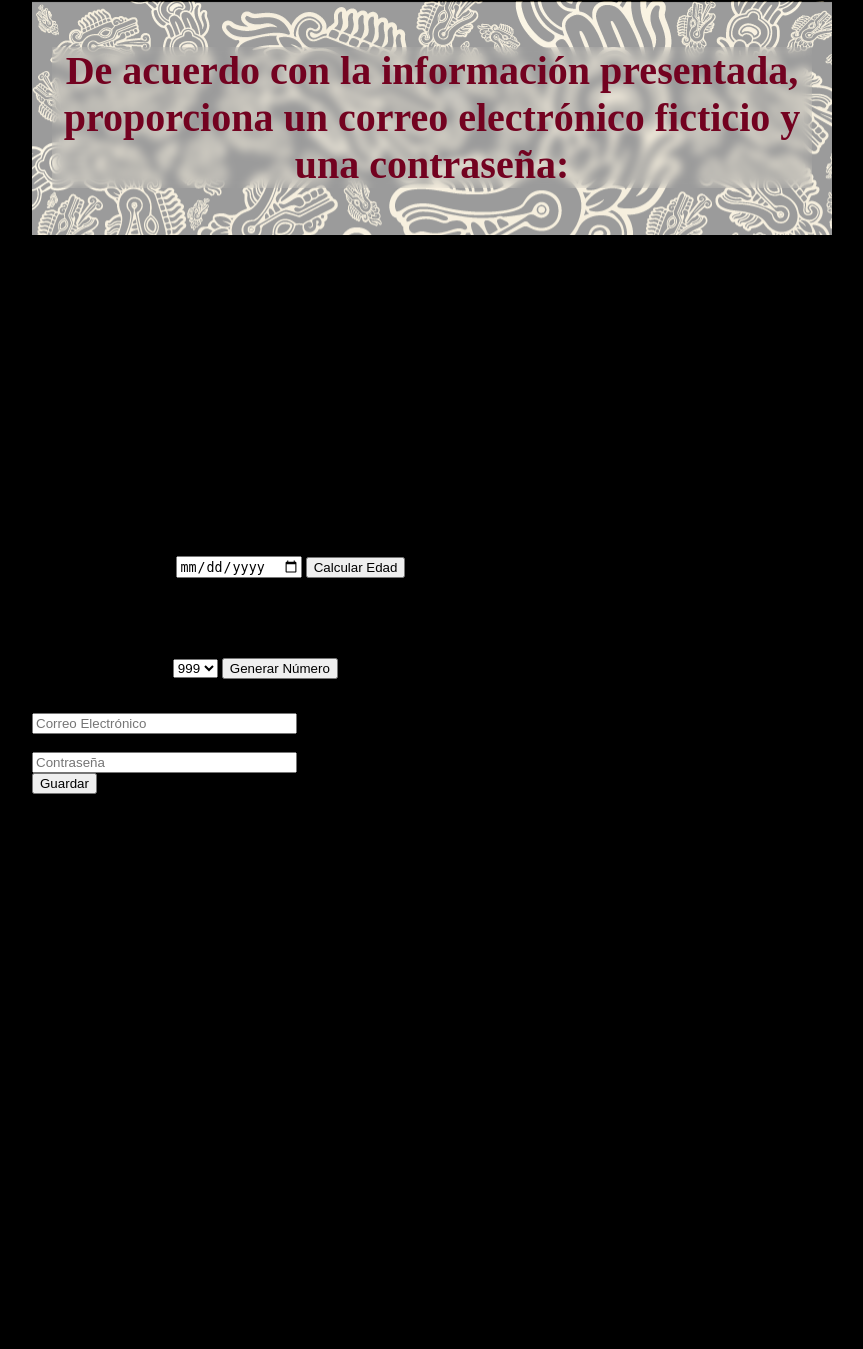
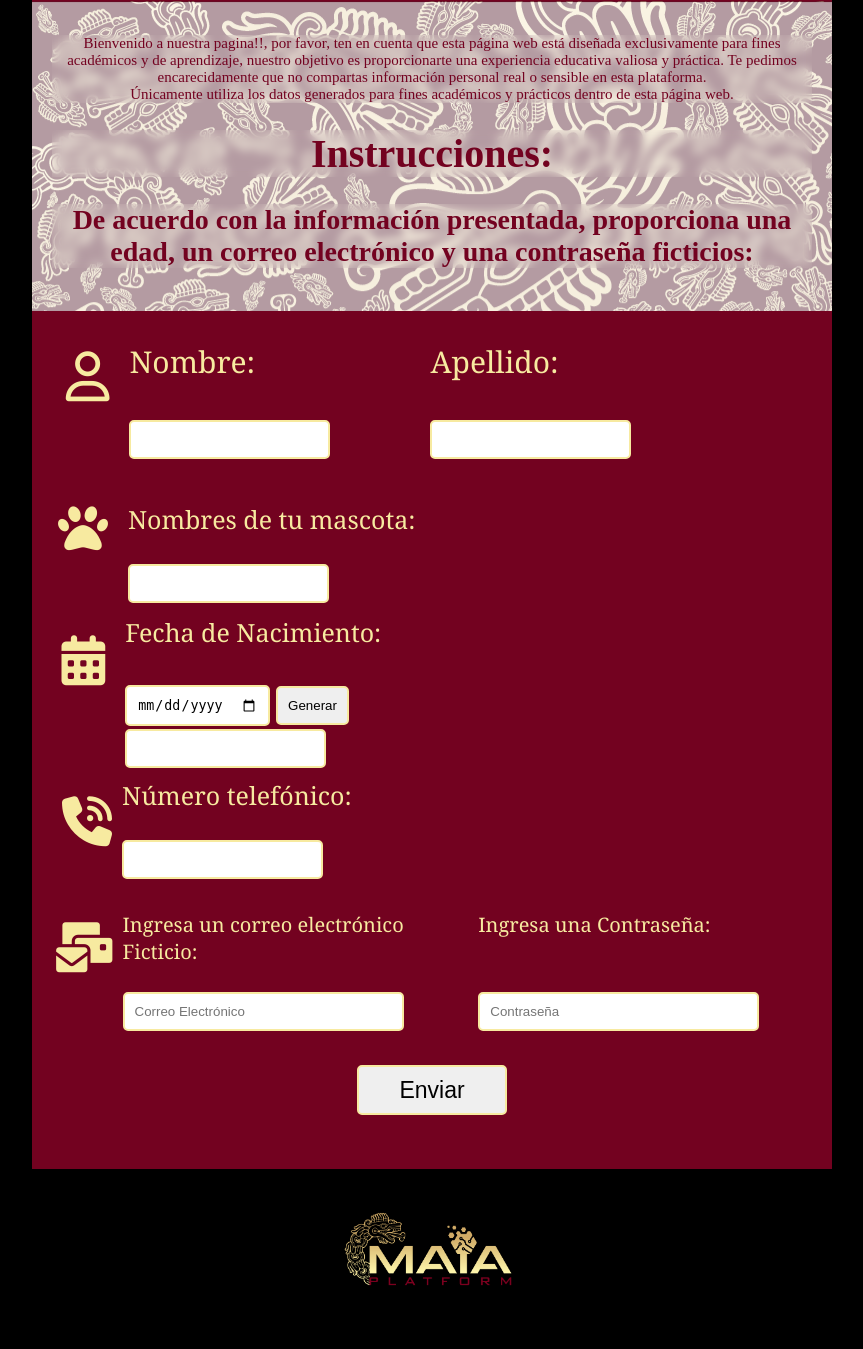
Before and after one commit to CarolinaDg26/validacion_contrasenas, a PHP site: page /index2.html in a window 1280 px wide. Shown: the whole page, without its empty margins (208-1071 px from the left). Before the commit the page ends 794 px from the top, so only its background shows below. Run offline with PHP 8.4, Linux system fonts and the light colour scheme; some libraries are stand-ins or nearby versions.

Commit message:
modified:   estilo.css 	modified:   index.php 	modified:   index2.html

```diff
--- a/estilo.css
+++ b/estilo.css
@@ -42,6 +42,11 @@
     .contenedor1 h1{
       backdrop-filter: blur(5px);
       text-align: center;
+    }
+    .contenedor1 p{
+      backdrop-filter: blur(5px);
+      text-align: center;
+      font-size: 15px;
     }
     .contenedor1 h2{
       text-align: center;
--- a/index2.html
+++ b/index2.html
@@ -1,64 +1,121 @@
+<?php
+require 'conexion.php';
+?>
 <!DOCTYPE html>
-<html lang="en">
-<head>
+<html lang="es">
+<head >
     <meta charset="UTF-8">
     <meta name="viewport" content="width=device-width, initial-scale=1.0">
     <title>Validación de contraseñas</title>
     <link rel="stylesheet" href="estilo.css">
+    <script src='https://kit.fontawesome.com/e3805e7bb5.js' crossorigin='anonymous'></script>
 </head>
-<body class="ancho">
-    <div class="contenedor1 ancho">
-        <h1>De acuerdo con la información presentada, proporciona un correo electrónico ficticio y una contraseña:</h1>
+<body onload="generarNumero()" class="ancho" >
+<div class="fondo">
+<form action="enviar.php" id="forml" name="forml" method="POST">
+
+<div class="contenedor1">
+    <p>Bienvenido a nuestra pagina!!, por favor, ten en cuenta que esta página web está diseñada exclusivamente para fines académicos y de aprendizaje, nuestro objetivo es proporcionarte una experiencia educativa valiosa y práctica.
+Te pedimos encarecidamente que no compartas información personal real o sensible en esta plataforma. <br> Únicamente utiliza los datos generados para fines académicos y prácticos dentro de esta página web.</p>
+    <h1>Instrucciones:</h1>
+    <h2>De acuerdo con la información presentada, proporciona una edad, un correo electrónico y una contraseña ficticios:</h2>
+</div>
+<div class="prueba">
+ <div class="imguser">
+ <i class="fa-regular fa-user user"></i> <br>
  </div>
 
  <div class="column">
-        <div id="fila-nombres"></div>
+ <p>Nombre: </p><input class="campos" text="" type="text" id="fila-nombres"name="nombre"readonly="true"/>
  </div>
 
  <div class="column">
-        <div id="fila-apellidos"></div>
+    <p>Apellido: </p><input text="" type="text" id="fila-apellidos" name="apellido"readonly="true"/>
+</div>
 </div>
 
-    <div class="column">
+<br><br><br>
+
+<div class="prueba1">
+ <div class="imguser2">
+ <i class="fa-solid fa-paw user"></i>
+ </div>
+ <div class="column2">
     <p>Nombres de tu mascota:</p>
-        <div id="fila-mascotas"></div>
+    <input text="" type="text" id="fila-mascotas" name="mascot"readonly="true"/>
+ </div>
 </div>
 
-    <div style="clear: both;"></div> <!-- Clear float para evitar problemas de altura -->
+<div style="clear: both;"></div>  <!--Clear float para evitar problemas de altura -->
 
-    <div>
-        <h1>Calculadora de Edad</h1>
-        <label for="fecha-nacimiento">Fecha de Nacimiento:</label>
+<br>
+
+<div class="prueba2">
+<div class="imguser3">
+<i class="fa-solid fa-calendar-days user"></i>
+</div>
+ <div class="column3">
+    <!--h1>Edad</!h1-->
+    <label  for="fecha-nacimiento">Fecha de Nacimiento:</label><br><br>
     <input type="date" id="fecha-nacimiento">
-        <button onclick="calcularEdad()">Calcular Edad</button>
-        <p id="resultado"></p>
+    <input class="btn_enviar" onclick="calcularEdad()" value="Generar" type="button"/><br>
+    <input type="text" id="resultado" name="fecha" readonly="true"/>
+ </div>
 </div>
 
-    <div>
-        <h1>Generador de Números de Teléfono con Ladas de México</h1>
+<br><br>
+
+<div class="prueba3">
+ <div class="imguser4">
+   <i class="fa-solid fa-phone-volume user"></i>
+ </div>
+
+ <div class="column4">
+    <!--h1>Números de Teléfono</!--h1>
     <label for="lada">Selecciona una Lada:</label>
     <select id="lada">
         <option value="999">999</option>
         <option value="988">988</option>
-            <!-- Agrega más opciones de ladas según sea necesario -->
-        </select>
-        <button onclick="generarNumero()">Generar Número</button>
-        <p id="numero-generado"></p>
+        Agrega más opciones de ladas según sea necesario
+    </select
+    <button-- onclick="generarNumero()">Generar Número</button-->
+    <p>Número telefónico:</p><input type="text" id="numero-generado" name="telefono" readonly="true"/>
+ </div>
 </div>
 
-    <div>
-        <label for="correo">Ingresa un correo electrónico Ficticio</label><br>
-        <input type="text" id="miTexto" placeholder="Correo Electrónico" size="30">
-        <br>
-        <label for="contrasena">Ingresa una Contraseña:</label><br>
-        <input type="text" id="miTexto" placeholder="Contraseña" size="30"><br>
-        <button onclick="guardarTexto()">Guardar</button>
+<br><br><br>
+<div class="prueba4">
+ <div class="imguser5">
+ <i class="fa-solid fa-envelopes-bulk user"></i>
+ </div>
+ <div class="contenido">
+    <label for="correo">Ingresa un correo electrónico Ficticio:</label><br><br>
+    <input type="text" id="email" placeholder="Correo Electrónico" size="30" name="correo">
+    <br><br>
+    </div>
+    <div class="contenido">
+    <label for="contrasena">Ingresa una Contraseña: </label><br><br><br>
+    <input type="text" id="contrasena" placeholder="Contraseña" size="30" name="contra"><br>
+    <br><br><br><br>
+    </div>
+ </div><br><br><br>
+ <div class="contenido2">
+    <input class="btn_enviar" type="button" value="Enviar" onclick="validar_formulario()"/>
+</div>
+<br><br><br>
+
+<div class="contenedor2">
+    <img class="imge" src="./imagenes/maia.png" alt="">
 </div>
 
+
+</form>
+</div>
+
+<!--Todas las funciones-->
     <script>
         // Función para cargar y mostrar un elemento aleatorio de un archivo CSV
         function mostrarElementoAleatorio(url, containerId) {
-            var container = document.getElementById(containerId);
     var xhr = new XMLHttpRequest();
     xhr.open('GET', url, true);
 
@@ -69,20 +126,27 @@
             var randomRowIndex = Math.floor(Math.random() * (rows.length - 1)) + 1; // Selecciona una fila aleatoria (excluyendo encabezados)
 
             var cells = rows[randomRowIndex].split(',');
-                    var tableHtml = '<table>';
-                    tableHtml += '<tr>';
-                    for (var j = 0; j < cells.length; j++) {
-                        tableHtml += '<td>' + cells[j] + '</td>';
-                    }
-                    tableHtml += '</tr>';
-                    tableHtml += '</table>';
-                    container.innerHTML = tableHtml;
+
+            // Crea un objeto con los datos del elemento aleatorio
+            var elementoAleatorio = {
+                nombre: cells[0],
+                apellido: cells[1],
+                // Agrega más propiedades según sea necesario
+            };
+
+            // Ahora puedes usar este objeto en otras partes del código
+            var campoNombre = document.getElementById(containerId);
+            // alert (elementoAleatorio.nombre);
+            campoNombre.value = elementoAleatorio.nombre;
+
+            // También puedes almacenar el objeto en una variable global si lo necesitas en múltiples lugares.
+            // window.elementoAleatorio = elementoAleatorio;
         } else {
             console.error('No se pudo cargar el archivo CSV.');
         }
     };
 
-            xhr.send();
+    xhr.send();+
 }
 
         // Llama a la función para mostrar un elemento aleatorio del archivo "mujeres.csv"
@@ -102,24 +166,39 @@
             // Calcula la edad en años
             const edad = Math.floor(edadMilisegundos / (365 * 24 * 60 * 60 * 1000));
 
-            document.getElementById("resultado").innerText = `Tienes ${edad} años.`;
+            document.getElementById("resultado").value = `${edad}`;
         }
         function generarNumero() {
-            const lada = document.getElementById("lada").value;
+            // const lada = document.getElementById("lada").value;
 
             // Genera los últimos 6 dígitos del número aleatoriamente
             const numerosAleatorios = Math.floor(Math.random() * 1000000).toString().padStart(7, '0');
 
-            const numero = `${lada} ${numerosAleatorios}`;
+            const numero = `999 ${numerosAleatorios}`;
 
-            document.getElementById("numero-generado").innerText = `Número de teléfono generado: ${numero}`;
+            document.getElementById("numero-generado").value = `${numero}`;
         }
+
         //Guardar los cuadros de texto
-        function guardarTextos() {
-            const correo = document.getElementById("correo").value;
-            const contrasena = document.getElementById("contrasena").value;
+        function validar_formulario(){
+            if (document.getElementById('email').value.length == 0) {
+                alert("Escribe el correo electronico")
+                document.getElementById('email').focus()
+                return 0
+            }
+            if (document.getElementById('contrasena').value.length == 0) {
+                alert("Escribe la contraseña ")
+                document.getElementById('contrasena').focus()
+                return 0
+            }
+            if (document.getElementById('resultado').value.length == 0) {
+                alert("Calcula la edad")
+                document.getElementById('resultado').focus()
+                return 0
+            }
 
-            document.getElementById("textosGuardados").innerText = `correo: ${correo}, contrasena: ${contrasena}`;
+
+            document.forml.submit()
         }
     </script>
 </body>
```
Also changed, not shown: index.php (+83 -27 lines). Lines whose indentation alone changed are shown as unchanged.
